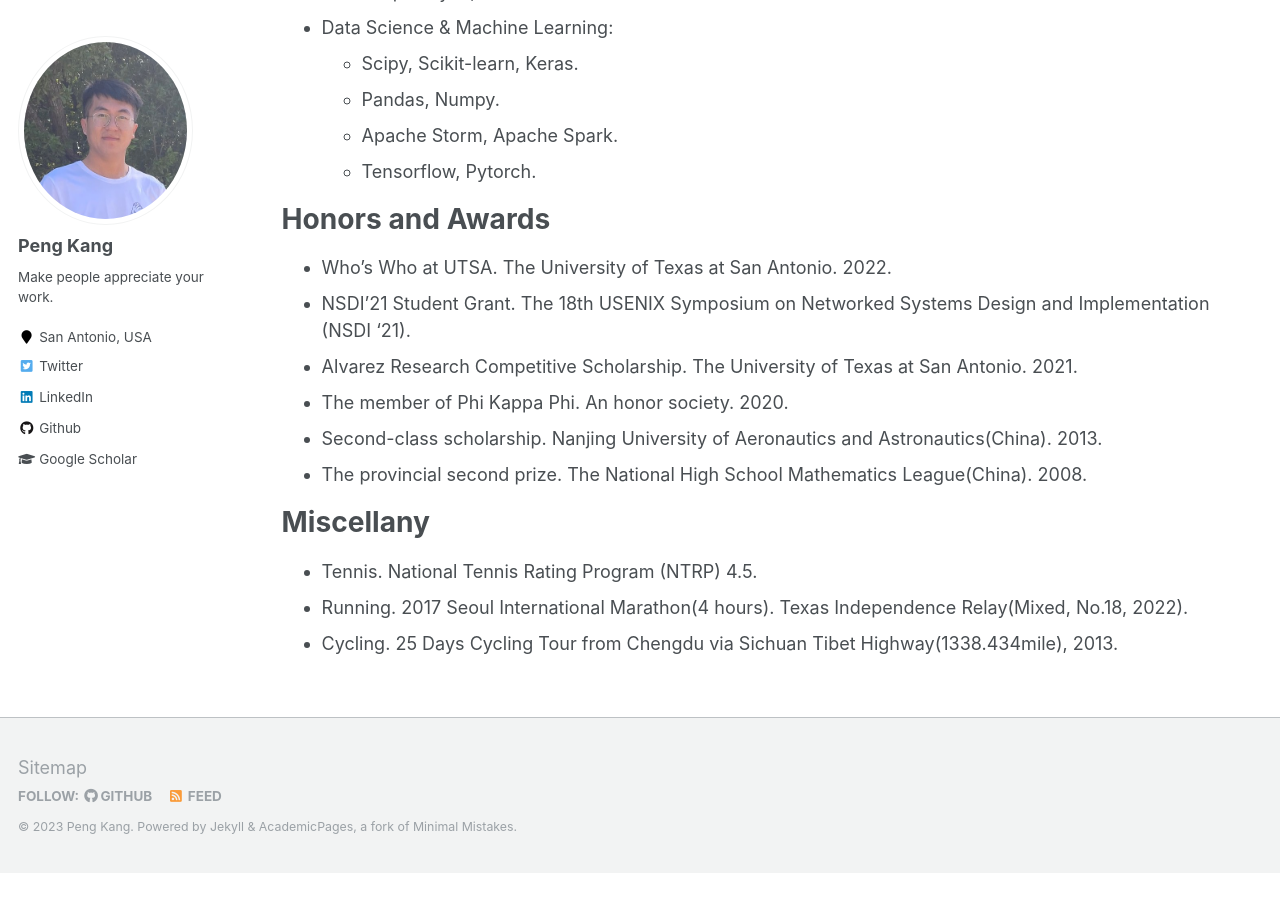
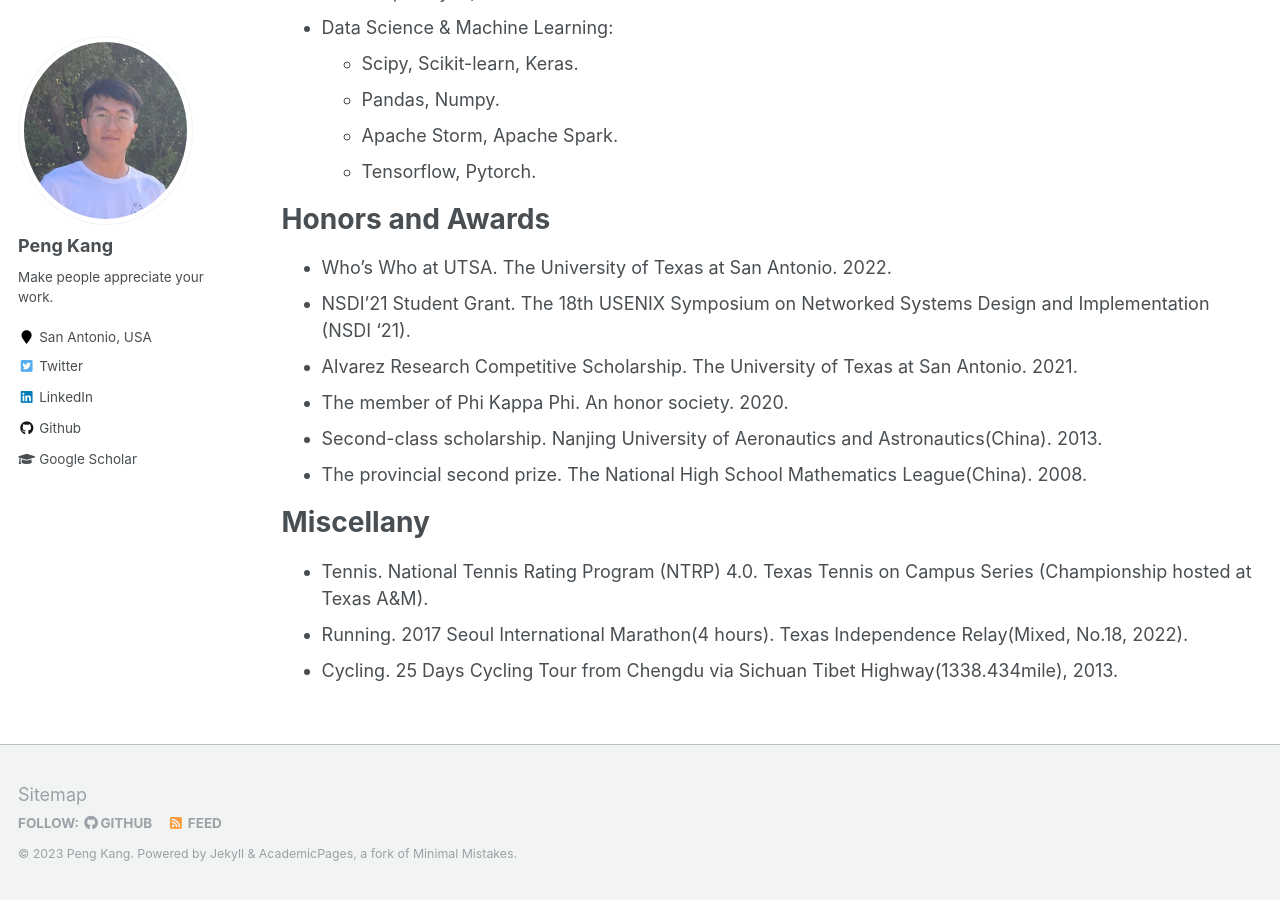
Before and after one commit to pengkang12/pengkang12.github.io, a Jekyll site: the page built from _pages/cv.md, in a window 1280 px wide and 900 px high, scrolled down 896 px. Built offline with Jekyll 4.4.1, drawn with Linux system fonts in a browser that asks for light colours; before the commit the page ends 1769 px from its top, so only the background shows below that.

Commit message:
Update cv.md

```diff
--- a/_pages/cv.md
+++ b/_pages/cv.md
@@ -49,6 +49,6 @@ Honors and Awards
 
 Miscellany
 ======
-* Tennis. National Tennis Rating Program (NTRP) 4.5.
+* Tennis. National Tennis Rating Program (NTRP) 4.0. Texas Tennis on Campus Series (Championship hosted at Texas A&M).
 * Running. 2017 Seoul International Marathon(4 hours). Texas Independence Relay(Mixed, No.18, 2022).
 * Cycling. 25 Days Cycling Tour from Chengdu via Sichuan Tibet Highway(1338.434mile), 2013.
```
